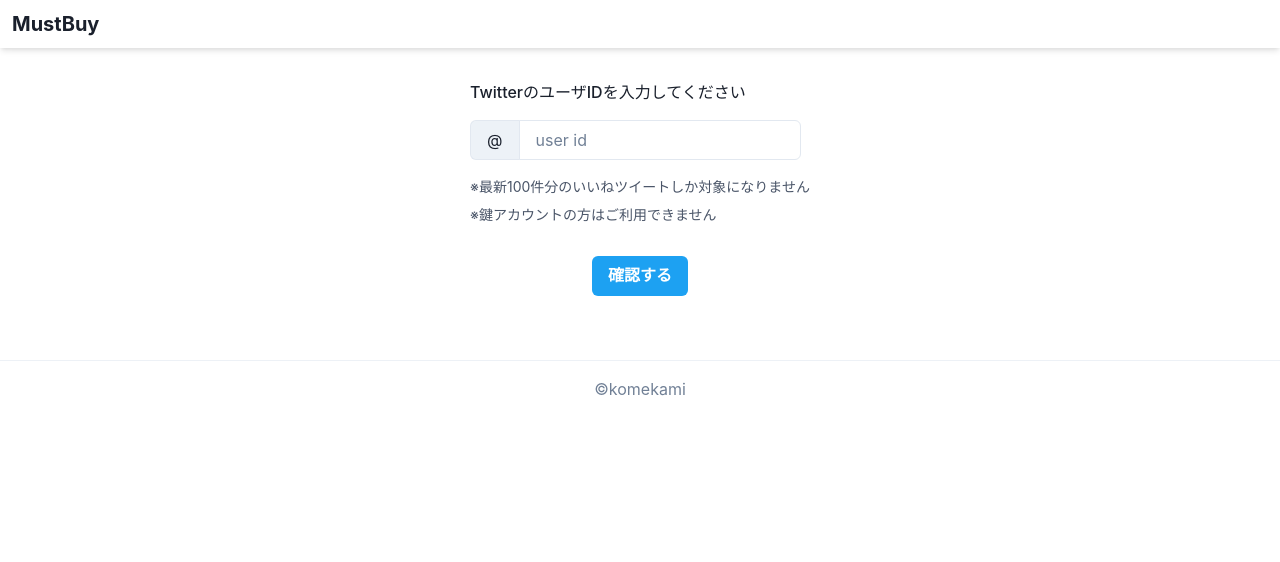
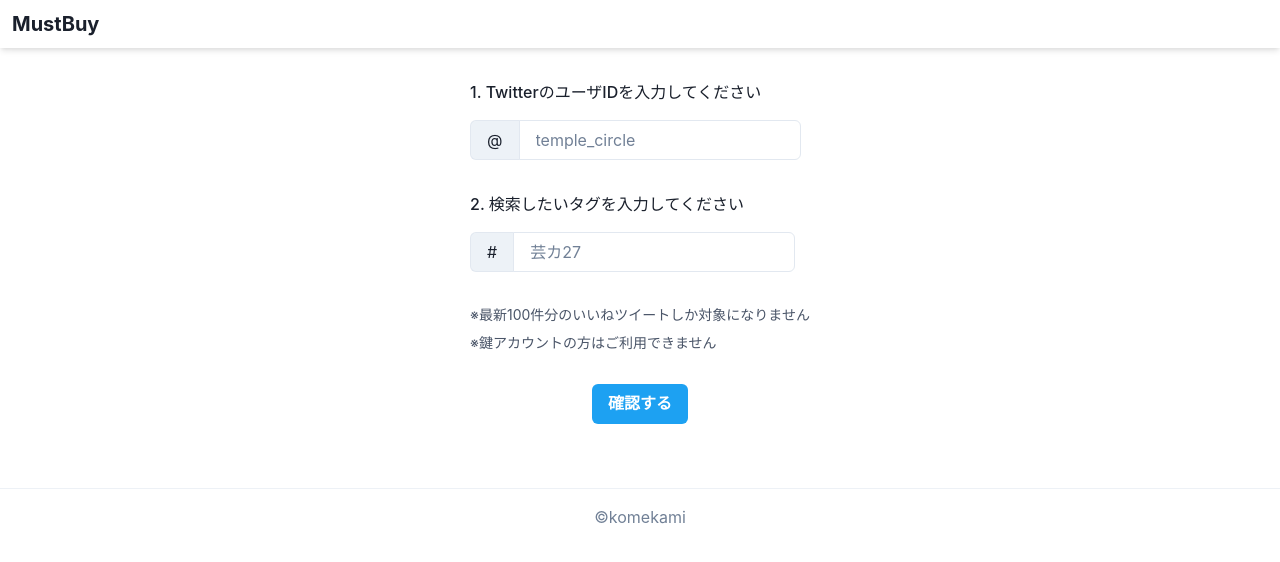
Before and after one commit to tmp-friends/mustbuy, a Next.js app in the folder src/: page / in a window 1280 px wide. Shown: the top 562 px of the page. Built offline with nearby package versions, Linux system fonts and the light colour scheme.

Commit message:
feat: 検索ワードのフォームを追加

```diff
--- a/src/pages/api/find-liked-tweets.ts
+++ b/src/pages/api/find-liked-tweets.ts
@@ -2,9 +2,6 @@ import { TwitterApi, TweetV2UserLikedTweetsPaginator } from "twitter-api-v2";
 import type { NextApiRequest, NextApiResponse } from "next";
 import { FetchedTweet } from "./types/fetched-tweet";
 import { ExtractedTweet } from "../../domain/extracted-tweet";
-
-const searchConditions1 = "#芸カ27";
-const searchConditions2 = "#芸カ27お品書き";
 
 const token = process.env.TWITTER_APP_USER_TOKEN ?? "";
 const twitterClient = new TwitterApi(token).readOnly;
@@ -18,11 +15,13 @@ const twitterClient = new TwitterApi(token).readOnly;
  * @returns res - APIRoutesからのResponse情報
  */
 const hundler = async (req: NextApiRequest, res: NextApiResponse) => {
-  const { name } = req.query;
+  const name = req.query.name ?? "";
+  const keyword = req.query.keyword ?? "";
+
   try {
     const userId = await getUserId(name);
     const fetchedTweets = await findLikedTweets(userId);
-    const tweets = extractTweets(fetchedTweets);
+    const tweets = extractTweets(fetchedTweets, keyword);
 
     console.log(tweets);
 
@@ -79,20 +78,22 @@ const findLikedTweets = async (
  * 特定の検索語にマッチするいいねツイートのみに絞り込む処理
  *
  * @param fetchedTweets - いいねツイート
+ * @param keyword - 検索ワード
  * @returns 絞り込んだいいねツイート
  */
 // TODO:
 // fetchedTweetsをTweetV2UserLikedTweetsPaginator型にすると、
 // _realDataがPrivateなためbuildエラーとなる
-const extractTweets = (fetchedTweets: any): ExtractedTweet[] => {
+const extractTweets = (
+  fetchedTweets: any,
+  keyword: string
+): ExtractedTweet[] => {
   if (!fetchedTweets) {
     throw new Error("LikedTweet not found");
   }
 
   const extractedTweets = fetchedTweets._realData.data.filter(
-    (tweet: FetchedTweet) =>
-      tweet.text.includes(searchConditions1) ||
-      tweet.text.includes(searchConditions2)
+    (tweet: FetchedTweet) => tweet.text.includes(`#${keyword}`)
   );
 
   return extractedTweets.map((tweet: FetchedTweet) => {
--- a/src/pages/index.tsx
+++ b/src/pages/index.tsx
@@ -14,11 +14,15 @@ import {
 } from "@chakra-ui/react";
 
 const Home: NextPage = () => {
-  const { handleSubmit, register } = useForm();
+  const { handleSubmit, register, reset } = useForm();
 
   const router = useRouter();
-  const onSubmit = (inputData: any) => {
-    router.push(`/twitter/${inputData.name}`);
+  const onSubmit = (inputData) => {
+    router.push({
+      pathname: `/twitter/${inputData.name}`,
+      query: { keyword: inputData.keyword },
+    });
+    reset();
   };
 
   return (
@@ -26,8 +30,9 @@ const Home: NextPage = () => {
       <Flex justify="center">
         <form onSubmit={handleSubmit(onSubmit)}>
           <FormControl>
+            <Box pb={6}>
               <FormLabel htmlFor="name">
-              TwitterのユーザIDを入力してください
+                1. TwitterのユーザIDを入力してください
               </FormLabel>
 
               <InputGroup py={2}>
@@ -36,10 +41,28 @@ const Home: NextPage = () => {
                   htmlSize={20}
                   width="auto"
                   id="name"
-                placeholder="user id"
+                  placeholder="temple_circle"
                   {...register("name")}
                 />
               </InputGroup>
+            </Box>
+
+            <Box pb={4}>
+              <FormLabel htmlFor="keyword">
+                2. 検索したいタグを入力してください
+              </FormLabel>
+
+              <InputGroup py={2}>
+                <InputLeftAddon>#</InputLeftAddon>
+                <Input
+                  htmlSize={20}
+                  width="auto"
+                  id="keyword"
+                  placeholder="芸カ27"
+                  {...register("keyword")}
+                />
+              </InputGroup>
+            </Box>
 
             <FormHelperText>
               ※最新100件分のいいねツイートしか対象になりません
--- a/src/pages/twitter/[user_name].tsx
+++ b/src/pages/twitter/[user_name].tsx
@@ -9,11 +9,12 @@ import { tweets } from "../../components/twitter";
 const TwitterUserName: NextPage = () => {
   const router = useRouter();
   const name = router.query.user_name ?? "";
+  const keyword = router.query.keyword ?? "";
 
   const fetcher = (url: string): Promise<any> =>
     fetch(url).then((res) => res.json());
   const { data, error } = useSWR(
-    `/api/find-liked-tweets?name=${name}`,
+    `/api/find-liked-tweets?name=${name}&keyword=${keyword}`,
     fetcher
   );
 
```
Lines whose indentation alone changed are shown as unchanged.
